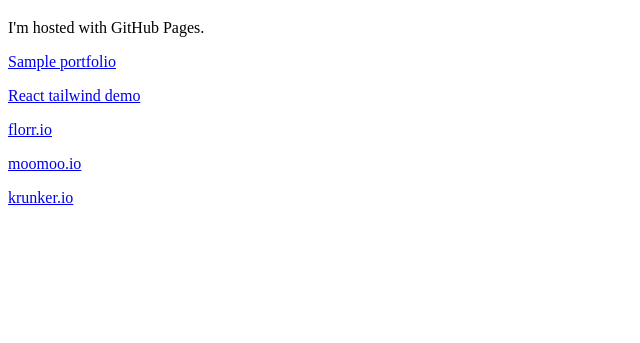
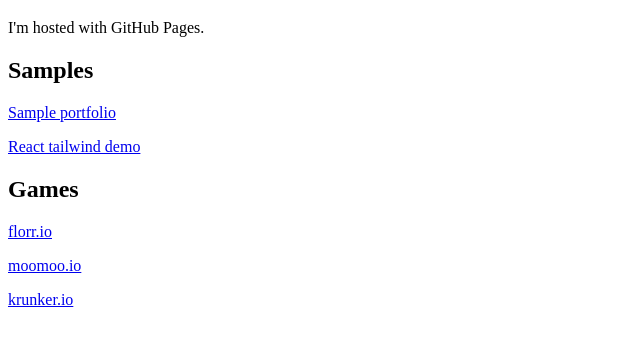
Before and after one commit to stegherr/stegherr.github.io, a plain HTML site: page index.html in a window 1280 px wide. Shown: the part 61-404 px from the top of the page, without its empty margins (0-640 px from the left). Drawn offline with Linux system fonts and the light colour scheme.

Commit message:
Update index.html

```diff
--- a/index.html
+++ b/index.html
@@ -3,8 +3,10 @@
 <body>
 <h1>Hello World</h1>
 <p>I'm hosted with GitHub Pages.</p>
+<h2>Samples</h2>
 <p><a href=/react-portfolio/>Sample portfolio</a></p>
 <p><a href=/react-tailwind-starter/>React tailwind demo</a></p>
+<h2>Games</h2>
 <p><a href=https://florr.io>florr.io</a></p>
 <p><a href=https://moomoo.io>moomoo.io</a></p>
 <p><a href=https://krunker.io>krunker.io</a></p>
```
